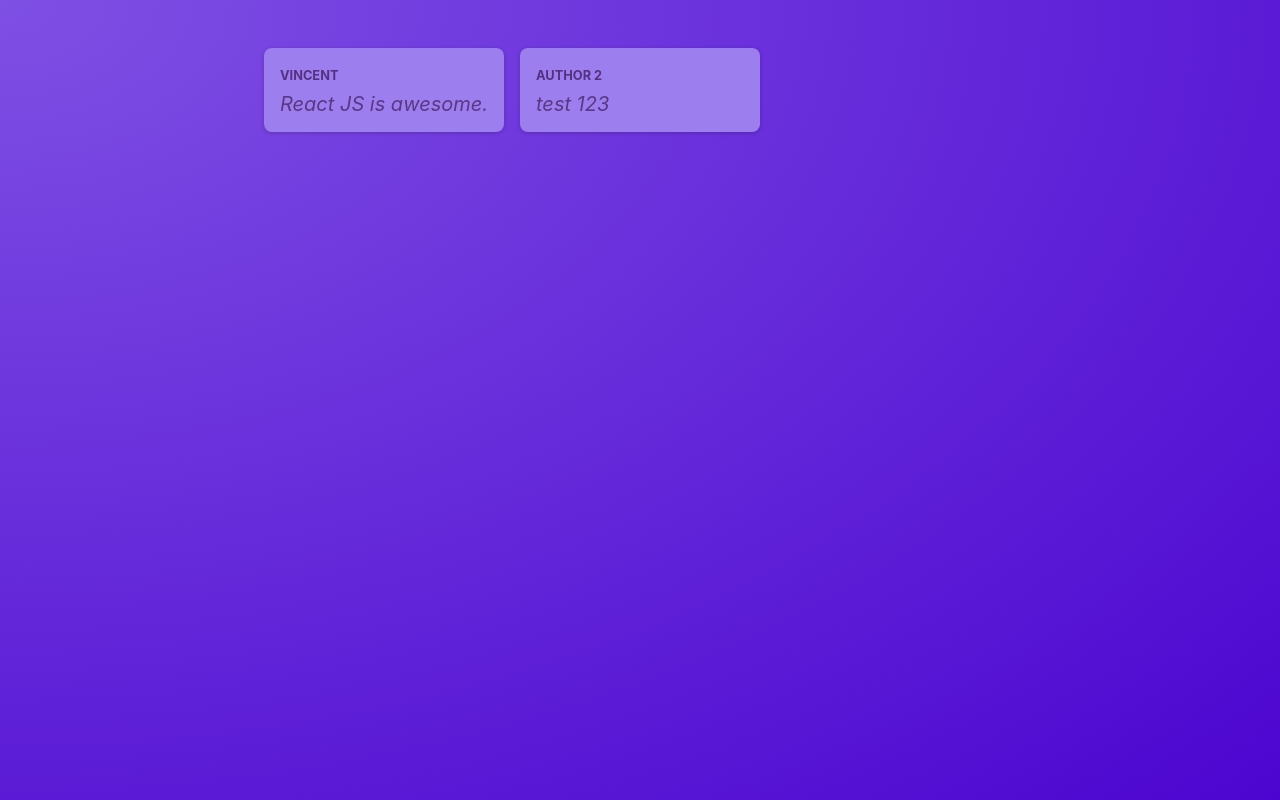
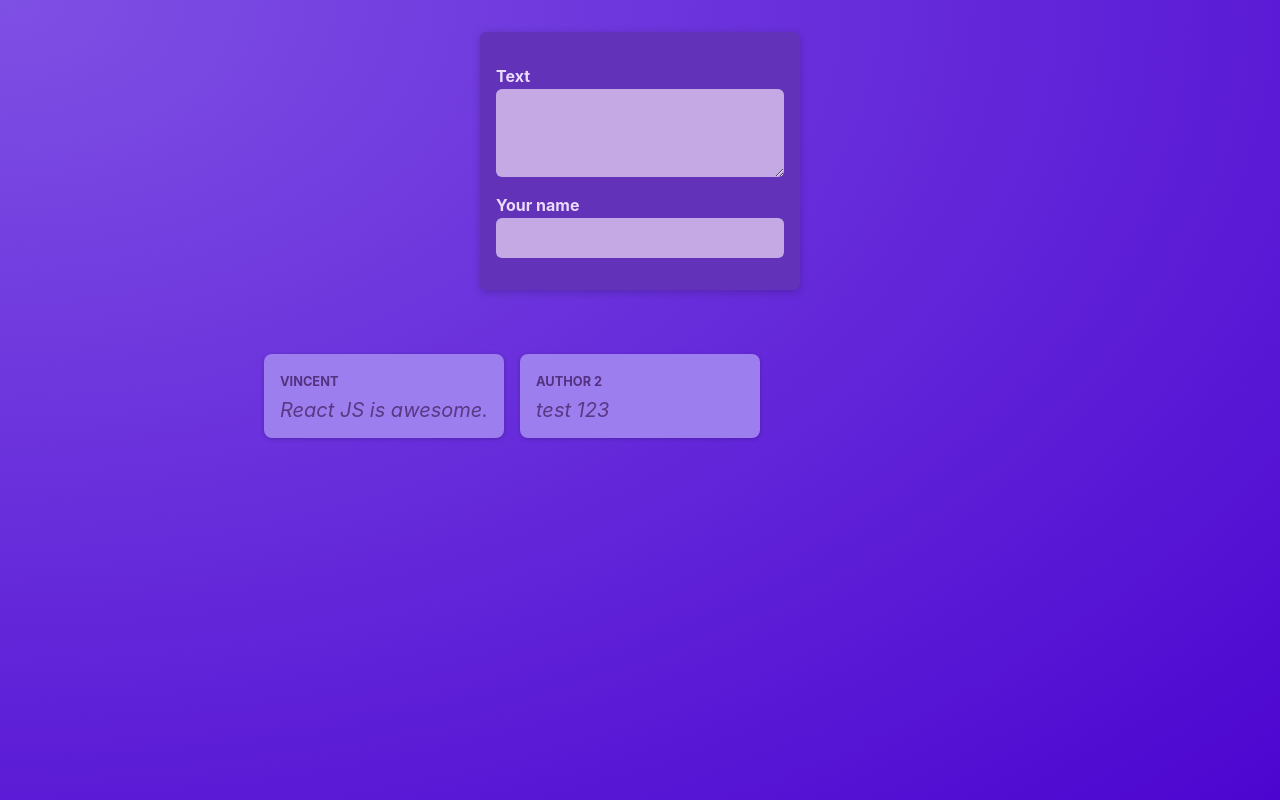
Before and after one commit to vincentt14/React-refresh-1, a React (Vite) app: page / in a window 1280 px wide. Built offline with nearby package versions, Linux system fonts and the light colour scheme.

Commit message:
add new post

```diff
--- /dev/null
+++ b/src/components/NewPost.module.css
@@ -0,0 +1,55 @@
+.form {
+  background-color: #6233b9;
+  padding: 1rem;
+  width: 20rem;
+  margin: 2rem auto;
+  border-radius: 6px;
+  box-shadow: 0 2px 8px rgba(0, 0, 0, 0.2);
+}
+
+.form label {
+  display: block;
+  margin-bottom: 0.05rem;
+  color: #eadbfb;
+  font-weight: bold;
+}
+
+.form input,
+.form textarea {
+  display: block;
+  width: 100%;
+  font: inherit;
+  padding: 0.5rem;
+  border-radius: 6px;
+  border: none;
+  background-color: #c4a9e4;
+  color: #28262c;
+}
+
+.actions {
+  display: flex;
+  justify-content: flex-end;
+  gap: 0.5rem;
+}
+
+.actions button {
+  cursor: pointer;
+  font: inherit;
+  padding: 0.5rem 1.5rem;
+  border: none;
+  border-radius: 4px;
+  background-color: #34036c;
+  color: #e5d5f7;
+}
+
+.actions button:hover {
+  background-color: #23014a;
+}
+
+.actions button[type='button'] {
+  background-color: transparent;
+}
+
+.actions button[type='button']:hover {
+  color: #d1bee6;
+}
--- /dev/null
+++ b/src/components/NewPost.tsx
@@ -0,0 +1,18 @@
+import classes from "./NewPost.module.css";
+
+function NewPost() {
+  return (
+    <form className={classes.form}>
+      <p>
+        <label htmlFor="body">Text</label>
+        <textarea id="body" required rows={3} />
+      </p>
+      <p>
+        <label htmlFor="name">Your name</label>
+        <input type="text" id="name" required />
+      </p>
+    </form>
+  );
+}
+
+export default NewPost;
--- a/src/components/PostsList.tsx
+++ b/src/components/PostsList.tsx
@@ -1,12 +1,16 @@
 import Post from "./Post";
+import NewPost from "./NewPost";
 import classes from "./PostsList.module.css";
 
 function PostsList() {
   return (
-    <ul className={classes.posts}>
-      <Post author="Vincent" body="React JS is awesome." />
-      <Post author="author 2" body="test 123" />
-    </ul>
+    <>
+      <NewPost />
+      <ul className={classes.posts}>
+        <Post author="Vincent" body="React JS is awesome." />
+        <Post author="author 2" body="test 123" />
+      </ul>
+    </>
   );
 }
 
```
